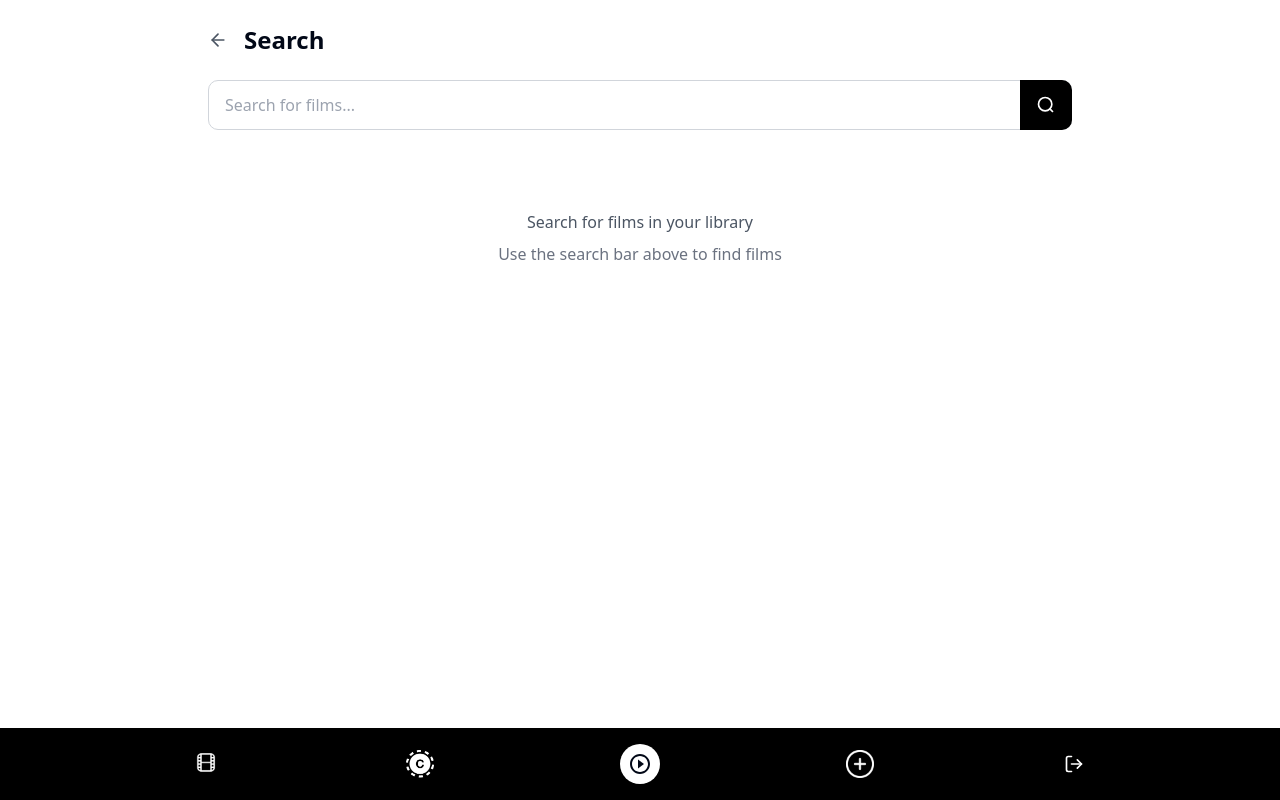
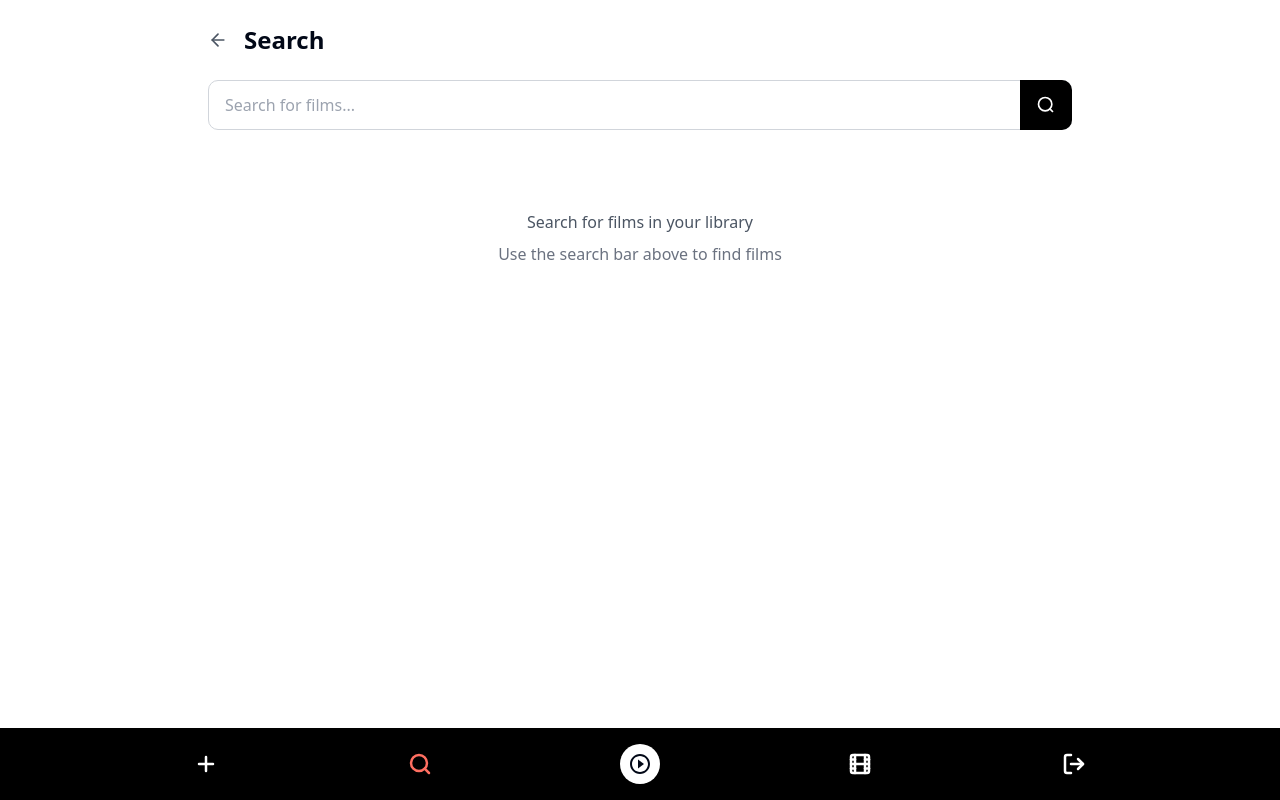
Before and after one commit to nastjajuricev/cine, a React (Vite) app: page /search in a window 1280 px wide. Built offline with nearby package versions, Linux system fonts and the light colour scheme; sample sign-in values are in the browser's storage.

Commit message:
Update navigation icons
Updates the navigation bar icons with new assets and applies consistent styling to all icons, including the logout button.

```diff
--- a/src/components/Navigation.tsx
+++ b/src/components/Navigation.tsx
@@ -3,7 +3,7 @@ import { Link, useLocation } from 'react-router-dom';
 import { cn } from '@/lib/utils';
 import FilmoraLogo from './FilmoraLogo';
 import { useAuth } from '@/context/AuthContext';
-import { LogOut } from 'lucide-react';
+import { Plus, Search, Home, Film, LogOut } from 'lucide-react';
 import { Tooltip, TooltipContent, TooltipProvider, TooltipTrigger } from '@/components/ui/tooltip';
 
 const Navigation = () => {
@@ -23,12 +23,9 @@ const Navigation = () => {
             className="flex flex-col items-center transition-transform duration-200 hover:scale-110"
             aria-label="Add Film"
           >
-            <div className={cn("w-7 h-7 flex items-center justify-center", isActive('/add-film') && "text-filmora-coral")}>
-              <img
-                src="/lovable-uploads/c1448882-2375-468f-8505-1afe7c43686e.png"
-                alt="Add Film"
-                className="w-full h-full object-contain rounded-[10px]"
-              />
+            <div className={cn("w-7 h-7 flex items-center justify-center",
+                isActive('/add-film') ? "text-filmora-coral" : "text-white")}>
+              <Plus size={24} strokeWidth={2.5} />
             </div>
           </Link>
 
@@ -37,12 +34,9 @@ const Navigation = () => {
             className="flex flex-col items-center transition-transform duration-200 hover:scale-110"
             aria-label="Search"
           >
-            <div className={cn("w-7 h-7 flex items-center justify-center", isActive('/search') && "text-filmora-coral")}>
-              <img
-                src="/lovable-uploads/cc59a404-c1ec-464a-95ab-8730154a3bbc.png"
-                alt="Search"
-                className="w-full h-full object-contain rounded-[10px]"
-              />
+            <div className={cn("w-7 h-7 flex items-center justify-center",
+                isActive('/search') ? "text-filmora-coral" : "text-white")}>
+              <Search size={24} strokeWidth={2.5} />
             </div>
           </Link>
 
@@ -64,12 +58,9 @@ const Navigation = () => {
             className="flex flex-col items-center transition-transform duration-200 hover:scale-110"
             aria-label="Library"
           >
-            <div className={cn("w-7 h-7 flex items-center justify-center", isActive('/library') && "text-filmora-coral")}>
-              <img
-                src="/lovable-uploads/57c6be16-d930-40de-92aa-97e9ca5782f4.png"
-                alt="Library"
-                className="w-full h-full object-contain rounded-[10px]"
-              />
+            <div className={cn("w-7 h-7 flex items-center justify-center",
+                isActive('/library') ? "text-filmora-coral" : "text-white")}>
+              <Film size={24} strokeWidth={2.5} />
             </div>
           </Link>
 
@@ -78,11 +69,11 @@ const Navigation = () => {
               <TooltipTrigger asChild>
                 <button
                   onClick={logout}
-                  className="flex flex-col items-center transition-transform duration-200 hover:scale-110 text-white"
+                  className="flex flex-col items-center transition-transform duration-200 hover:scale-110"
                   aria-label="Logout"
                 >
-                  <div className="w-7 h-7 flex items-center justify-center">
-                    <LogOut size={20} />
+                  <div className="w-7 h-7 flex items-center justify-center text-white">
+                    <LogOut size={24} strokeWidth={2.5} />
                   </div>
                 </button>
               </TooltipTrigger>
```
